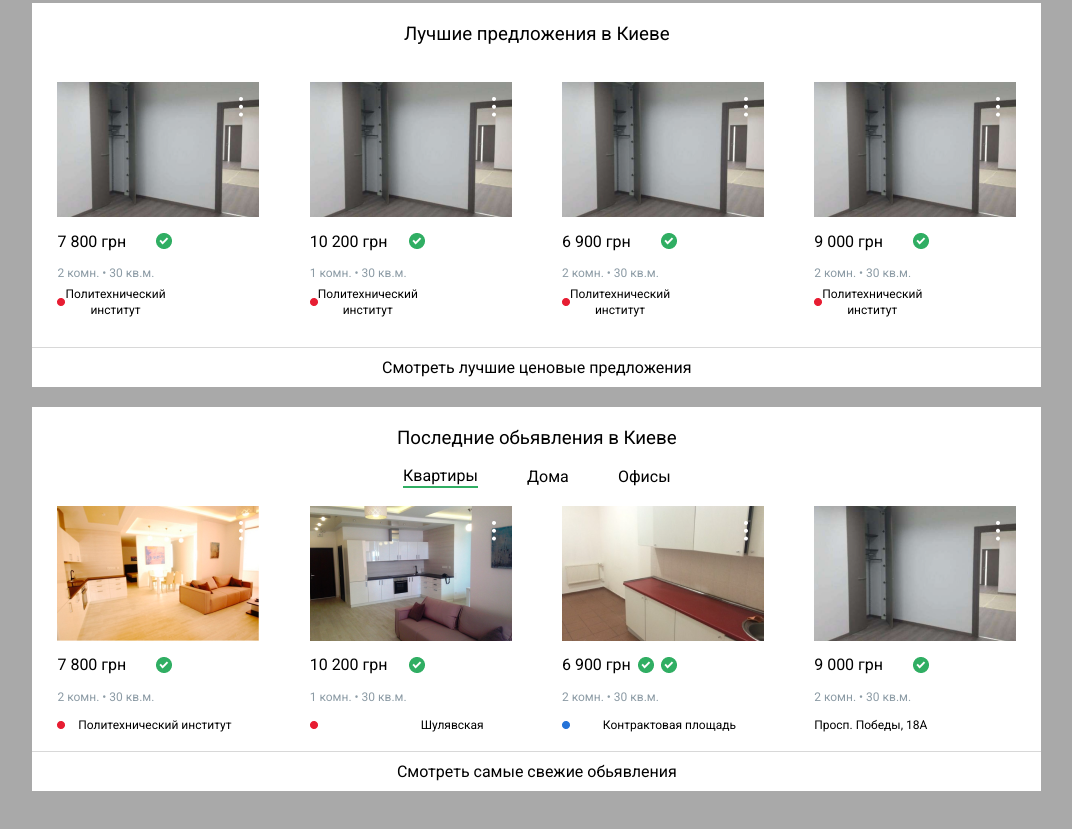
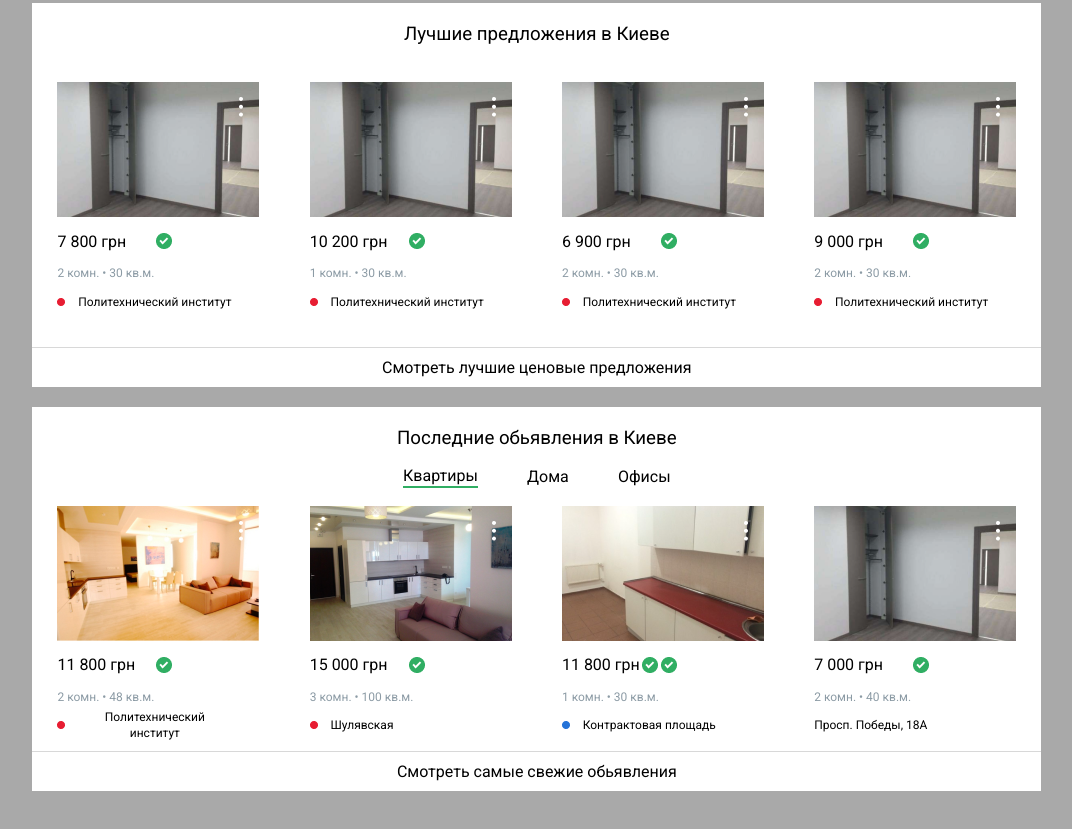
Before and after one commit to Bodicj/Bodicj.github.io, a plain HTML site: page Responcive/index.html in a window 1280 px wide. Shown: the part 639-1468 px from the top of the page, without its empty margins (80-1152 px from the left). Drawn offline with Linux system fonts and the light colour scheme.

Commit message:
Repaired Responcive

```diff
--- a/Responcive/Styles/style.scss
+++ b/Responcive/Styles/style.scss
@@ -6,8 +6,6 @@ $green: #30AE63;
     margin-left: (120/1129)*1280px;
     margin-right: (120/1129)*1280px;
 }
-
-
 body{
     width: $doc-width;
     height: 3383px;
@@ -24,6 +22,7 @@ header{
     margin-left: -8px;
     background-color: #30AE63;
     margin-top: -8px;
+    background-image: url(Images/bg/homepage.png);
     .header_content{
         width: $content_width;
         height: 245px;
@@ -338,8 +337,7 @@ header{
 
             }
             .place_best{
-                width: 50px;
-                max-width: 174px;
+                width: 174px;
                 height: 17px;
                 display: inline-flex;
                 justify-content: space-between;
@@ -461,9 +459,10 @@ header{
                 width: 174px;
                 height: 17px;
                 display: inline-flex;
-                justify-content: space-between;
+
                 align-items: center;
                 p{
+                    padding-left: 12.81px;
                     font-size: 12px;
                     line-height: 16px;
                     display: inline-flex;
@@ -507,3 +506,6 @@ header{
 #fourth_flat{
     background-image: url(Images/Rectangle%2014.png);
 }
+#street{
+    padding: 0px;
+}
--- a/Responcive/index.html
+++ b/Responcive/index.html
@@ -147,10 +147,10 @@
                     <div class="flat_more"></div>
                 </div>
                 <div class="price_best">
-                    <p class="best_price">7 800 грн</p>
+                    <p class="best_price">11 800 грн</p>
                     <img class="checked_price" src="Styles/Images/card/Group%203.png">
                 </div>
-                <p class="rooms_p_best">2 комн.  •  30 кв.м.</p>
+                <p class="rooms_p_best">2 комн.  •  48 кв.м.</p>
                 <div class="place_best">
                     <img src="Styles/Images/Rectangle%20430.png" class="rectangle">
                     <p>Политехнический институт</p>
@@ -161,10 +161,10 @@
                     <div class="flat_more"></div>
                 </div>
                 <div class="price_best">
-                    <p class="best_price">10 200 грн</p>
+                    <p class="best_price">15 000 грн</p>
                      <img class="checked_price" src="Styles/Images/card/Group%203.png">
                 </div>
-                <p class="rooms_p_best">1 комн.  •  30 кв.м.</p>
+                <p class="rooms_p_best">3 комн.  •  100 кв.м.</p>
                 <div class="place_best">
                     <img src="Styles/Images/Rectangle%20430.png" class="rectangle">
                     <p>Шулявская</p>
@@ -175,11 +175,11 @@
                     <div class="flat_more"></div>
                 </div>
                 <div class="price_best">
-                    <p class="best_price">6 900 грн</p>
+                    <p class="best_price">11 800 грн</p>
                      <img class="checked_price" src="Styles/Images/card/Group%203.png">
                      <img class="checked_price" src="Styles/Images/card/Group%203.png">
                 </div>
-                <p class="rooms_p_best">2 комн.  •  30 кв.м.</p>
+                <p class="rooms_p_best">1 комн.  •  30 кв.м.</p>
                 <div class="place_best">
                     <img src="Styles/Images/Blue%20Rectangle%20430.png" class="rectangle">
                     <p>Контрактовая площадь</p>
@@ -190,12 +190,12 @@
                     <div class="flat_more"></div>
                 </div>
                 <div class="price_best">
-                    <p class="best_price">9 000 грн</p>
+                    <p class="best_price">7 000 грн</p>
                      <img class="checked_price" src="Styles/Images/card/Group%203.png">
                 </div>
-                <p class="rooms_p_best">2 комн.  •  30 кв.м.</p>
+                <p class="rooms_p_best">2 комн.  •  40 кв.м.</p>
                 <div class="place_best">
-                    <p>Просп. Победы, 18А</p>
+                    <p id="street">Просп. Победы, 18А</p>
                 </div>
             </div>
         </div>
```
Also changed, not shown: Responcive/Styles/Images/bg/homepage.png (added), Responcive/Styles/style.css, 1 other file.
